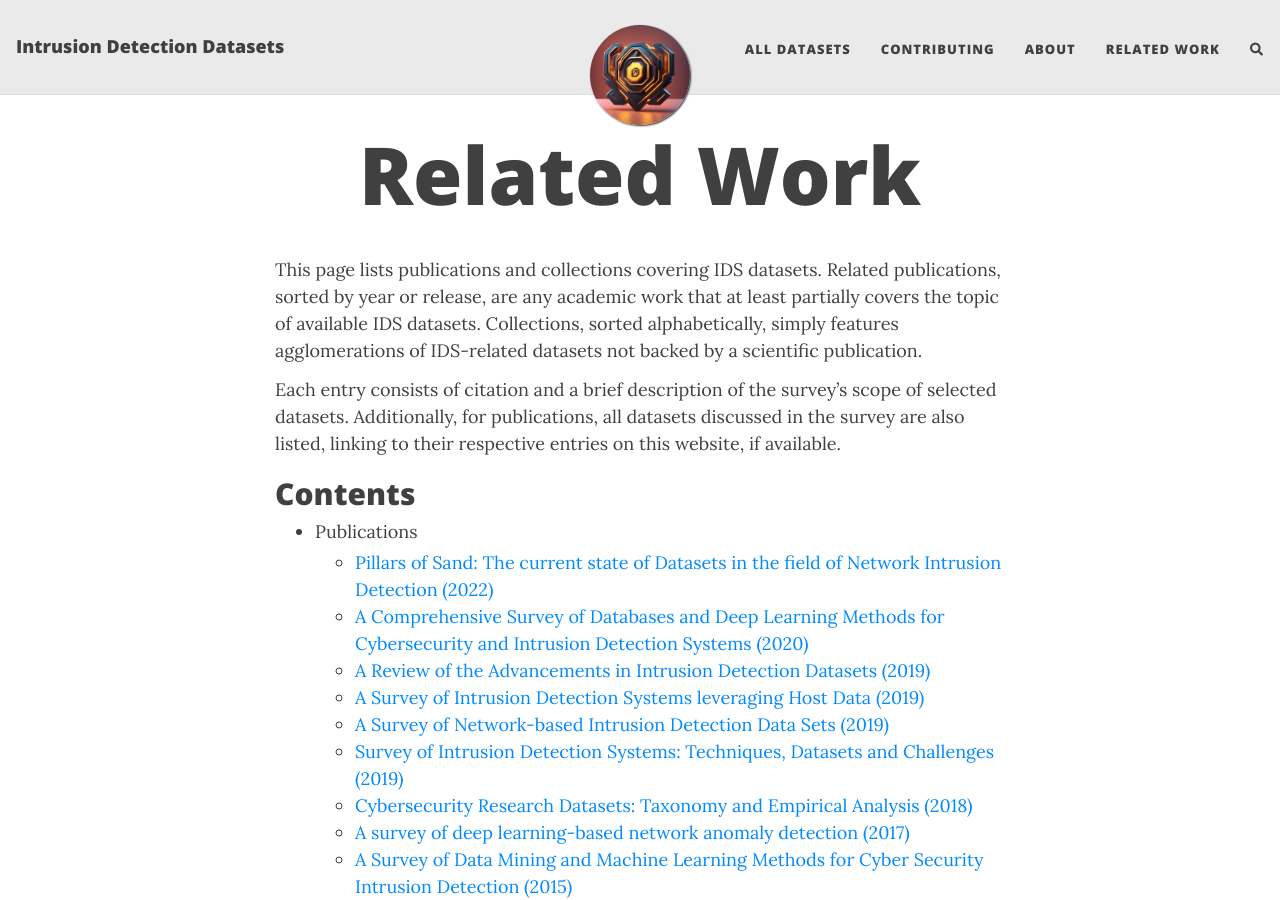
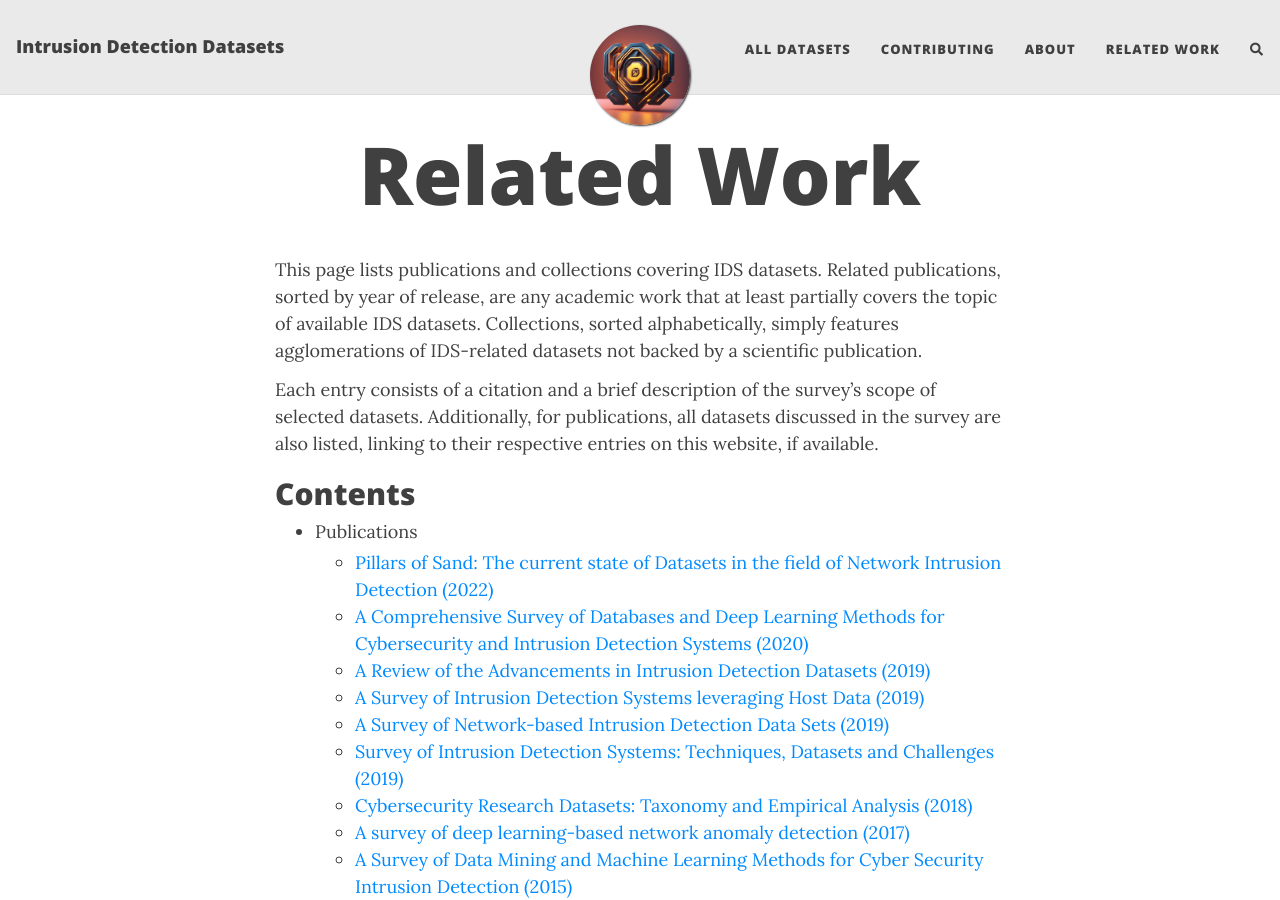
Before and after one commit to fkie-cad/COMIDDS, a Jekyll site: the page built from content/related_work.md, in a window 1280 px wide and 900 px high. Built offline with Jekyll 4.4.1, drawn with Linux system fonts in a browser that asks for light colours; nearby versions of some CDN libraries; comment, search, counter and statistics services are not loaded.

Commit message:
Update links and fix minor typos

```diff
--- a/content/related_work.md
+++ b/content/related_work.md
@@ -3,10 +3,10 @@
 ---
 
 This page lists publications and collections covering IDS datasets.
-Related publications, sorted by year or release, are any academic work that at least partially covers the topic of available IDS datasets.
+Related publications, sorted by year of release, are any academic work that at least partially covers the topic of available IDS datasets.
 Collections, sorted alphabetically, simply features agglomerations of IDS-related datasets not backed by a scientific publication.
 
-Each entry consists of citation and a brief description of the survey's scope of selected datasets.
+Each entry consists of a citation and a brief description of the survey's scope of selected datasets.
 Additionally, for publications, all datasets discussed in the survey are also listed, linking to their respective entries on this website, if available.
 
 ## Contents
@@ -68,7 +68,7 @@
 - [CIC-IDS 2017](/intrusion-detection-datasets/content/datasets/cic_ids2017)
 - [CSE-CIC-IDS 2018](/intrusion-detection-datasets/content/datasets/cse_cic_ids2018)
 - [CTU 13](/intrusion-detection-datasets/content/datasets/ctu_13)
-- CIC DoS
+- [CIC DoS](/intrusion-detection-datasets/content/datasets/cic_dos)
 - [DARPA'98 Intrusion Detection Program](/intrusion-detection-datasets/content/datasets/darpa98)
 - Gure-KDD-Cup
 - [ISCX IDS 2012](/intrusion-detection-datasets/content/datasets/iscx_ids_2012)
@@ -165,7 +165,7 @@
 - Booters Dataset
 - ISCX Botnet 2014
 - [CDX CTF 2009](/intrusion-detection-datasets/content/datasets/cdx_2009)
-- CIC DoS
+- [CIC DoS](/intrusion-detection-datasets/content/datasets/cic_dos)
 - [CIC-IDS 2017](/intrusion-detection-datasets/content/datasets/cic_ids2017)
 - CIDDS-001 & 002
 - [CSE-CIC-IDS 2018](/intrusion-detection-datasets/content/datasets/cse_cic_ids2018)
```
